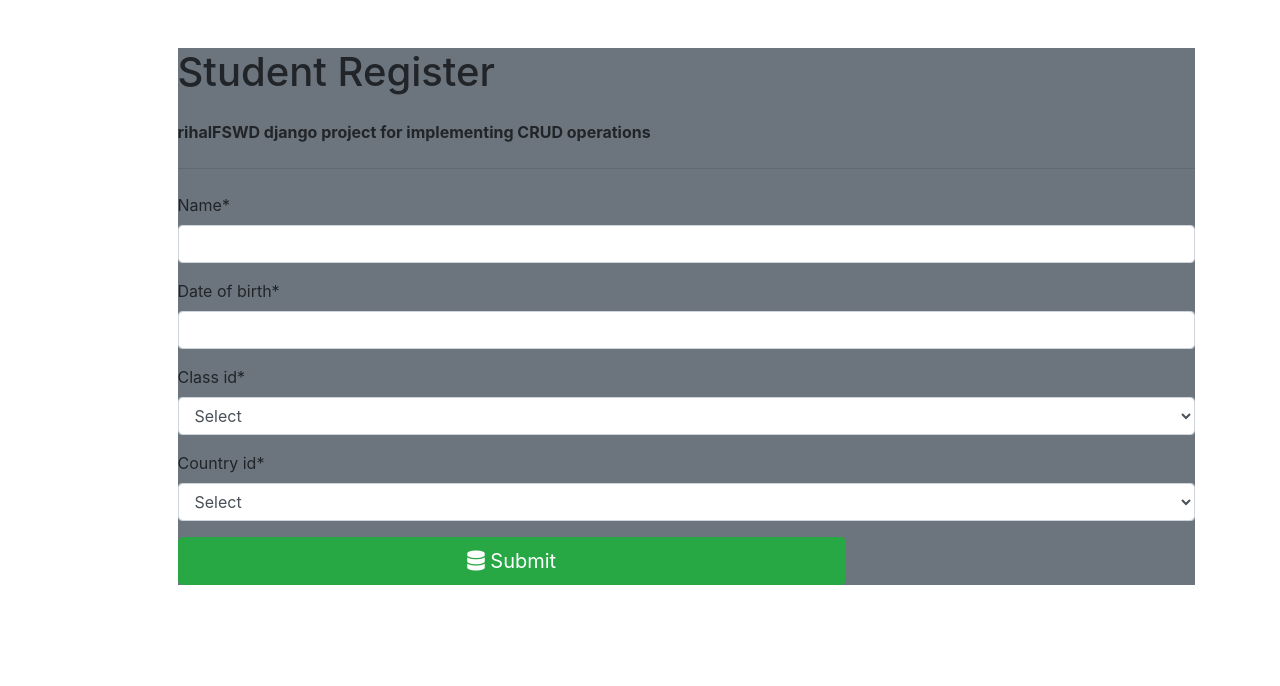
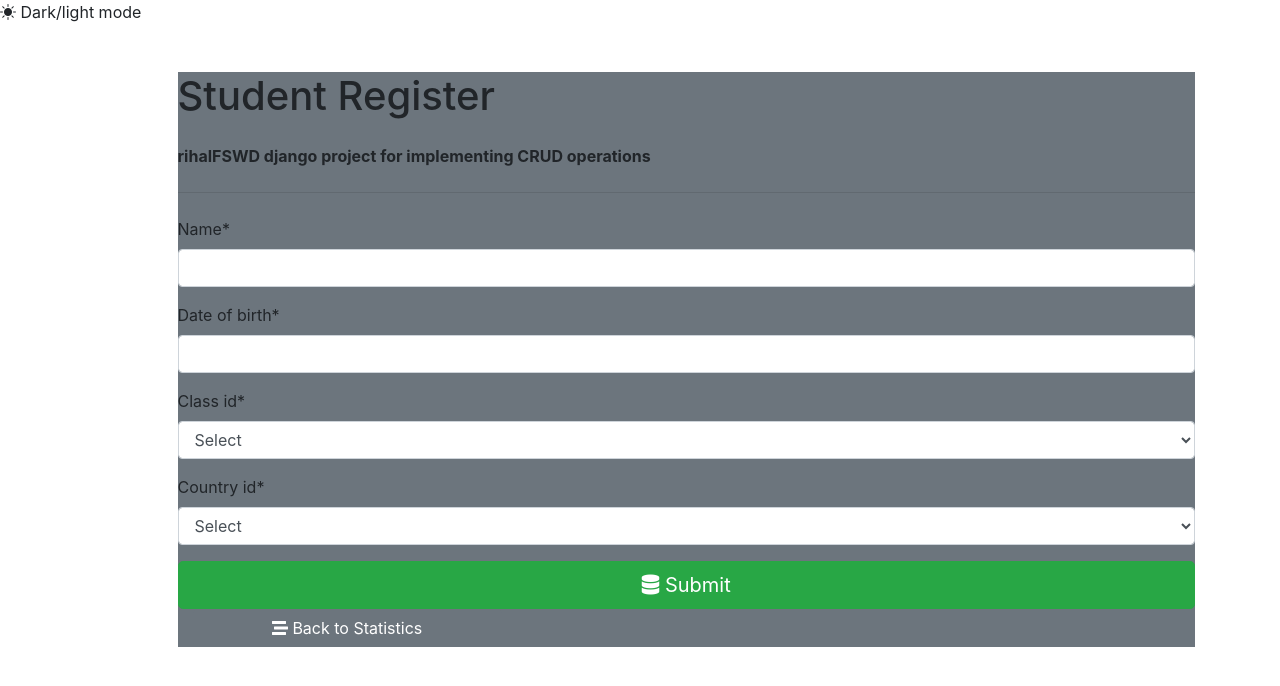
Before and after one commit to balqeess/rihalProject, a Django app: page /student/ in a window 1280 px wide. Shown: the top 686 px of the page. Run offline with Django 4.2, Linux system fonts and the light colour scheme; data that the repository does not hold is empty; some libraries are stand-ins or nearby versions.

Commit message:
* add a navigation button that navigates from statistics route to form route and the other way around *fixed the display of avg_age *assigned the id to student.id in students_statistics.html

```diff
--- a/studentsAPI/forms.py
+++ b/studentsAPI/forms.py
@@ -4,7 +4,8 @@ from .models import Student
 class StudentForm(forms.ModelForm):
     class Meta:
         model = Student
-        fields = '__all__'
+        fields = ('name', 'date_of_birth', 'class_id', 'country_id')
+
 
     def __init__(self, *args, **kwargs):
         super(StudentForm,self).__init__(*args, **kwargs)
--- a/studentsAPI/models.py
+++ b/studentsAPI/models.py
@@ -30,7 +30,6 @@ class Student(models.Model):
     date_of_birth = models.DateField(null=True)
     createdDate = models.DateTimeField(auto_now_add=True, null=True)
     modifiedDate = models.DateTimeField(auto_now=True, null=True)
-
     class_id = models.ForeignKey(Class, null=True, on_delete=models.SET_NULL)
     country_id = models.ForeignKey(Country, null=True,  on_delete=models.SET_NULL)
 
--- a/studentsAPI/templates/studentsAPI/base.html
+++ b/studentsAPI/templates/studentsAPI/base.html
@@ -6,20 +6,26 @@
     <meta name="viewport" content="width=device-width, initial-scale=1.0">
     <meta http-equiv="X-UA-Compatible" content="ie=edge">
     <title>Student Register</title>
+
     <link rel="stylesheet" href="https://stackpath.bootstrapcdn.com/bootstrap/4.3.1/css/bootstrap.min.css"
         integrity="sha384-ggOyR0iXCbMQv3Xipma34MD+dH/1fQ784/j6cY/iJTQUOhcWr7x9JvoRxT2MZw1T" crossorigin="anonymous">
-    <link rel="stylesheet" href="https://cdnjs.cloudflare.com/ajax/libs/font-awesome/5.11.2/css/all.min.css">
-    <link rel="stylesheet" href="https://cdn.jsdelivr.net/npm/bootstrap-icons@1.3.0/font/bootstrap-icons.css" />
+
+    <link rel="stylesheet" href="https://cdnjs.cloudflare.com/ajax/libs/font-awesome/5.15.3/css/all.min.css">
+    <link rel="stylesheet" href="https://cdn.jsdelivr.net/npm/bootstrap-icons@1.3.0/font/bootstrap-icons.css">
 </head>
 <body>
+    <i class="bi bi-brightness-high-fill bi-10x" id="toggleDark"></i> Dark/light mode
     <div class="container">
         <div class="col-md-13 offset-md-1 mt-5">
             <div class="hero bg-secondary">
                 <h1 class="mb-4" >Student Register </h1>
                 <p class="font-weight-bold">rihalFSWD django project for implementing CRUD operations</p>
                 <hr class="my-4">
-    {% block content %}
-    {% endblock content %}
+                {% block content %}
+                {% endblock content %}
+            </div>
+        </div>
+    </div>
     <script src="https://code.jquery.com/jquery-3.3.1.slim.min.js"
         integrity="sha384-q8i/X+965DzO0rT7abK41JStQIAqVgRVzpbzo5smXKp4YfRvH+8abtTE1Pi6jizo"
         crossorigin="anonymous"></script>
@@ -29,5 +35,27 @@
     <script src="https://stackpath.bootstrapcdn.com/bootstrap/4.3.1/js/bootstrap.min.js"
     integrity="sha384-JjSmVgyd0p3pXB1rRibZUAYoIIy6OrQ6VrjIEaFf/nJGzIxFDsf4x0xIM+B07jRM"
         crossorigin="anonymous"></script>
+
+
+        <script>
+            const toggle = document.getElementById('toggleDark');
+            const body = document.querySelector('body');
+
+            toggle.addEventListener('click', function(){
+                this.classList.toggle('bi-moon');
+                if(this.classList.toggle('bi-brightness-high-fill')){
+                    body.style.background = 'white';
+                    body.style.color = 'black';
+                    body.style.transition = '2s';
+
+                }else{
+                    body.style.background = 'black';
+                    body.style.color = 'white';
+                    body.style.transition = '2s';
+
+
+                }
+            });
+        </script>
 </body>
 </html>
--- a/studentsAPI/templates/studentsAPI/students_form.html
+++ b/studentsAPI/templates/studentsAPI/students_form.html
@@ -4,10 +4,16 @@
     <form action="" method="post" autocomplete="off">
         {% csrf_token %}
         {{form|crispy}}
-    <div class="row">
-        <div class="col-md-8">
+
+
                     <button type="submit" class="btn btn-success btn-block btn-lg"><i class="fas fa-database"></i>
                         Submit</button>
+
+                <div class="col-md-4">
+                    <a href="{% url 'students_statistics' %}" class="btn btn-secondary btn-block btn">
+                        <i class="fas fa-stream"></i> Back to Statistics
+                    </a>
                 </div>
+
     </form>
 {% endblock content %}
--- a/studentsAPI/views.py
+++ b/studentsAPI/views.py
@@ -9,29 +9,38 @@ def students_statistics(request):
     # Get the data from the viewset actions
     students_count_by_class = ClassViewSet.as_view({'get': 'count_of_students_per_class'})(request).data
     students_count_by_country = CountryViewSet.as_view({'get': 'count_of_students_per_country'})(request).data
-    avg_age = StudentViewSet.as_view({'get': 'avg_age_of_students'})(request).data
+    avg_age = int(StudentViewSet.as_view({'get': 'avg_age_of_students'})(request).data)
     context = {
         'students_count_by_class': students_count_by_class,
         'students_count_by_country': students_count_by_country,
         'avg_age': avg_age,
-        'students_list': Student.objects.all()
+        'students_statistics': Student.objects.all()
     }
     return render(request,"studentsAPI/students_statistics.html",context)
 
-def students_form(request, id=0):# if insert operation we have not provided id the id will be zero
+def students_form(request):# if insert operation we have not provided id the id will be zero
+    if request.method == "GET":
+        form = StudentForm()
+        return render(request,"studentsAPI/students_form.html", {'form':form})
+    else:
+        form = StudentForm(request.POST)
+        if form.is_valid():
+            form.save()
+        return redirect('/student/statistics')
+#def students_form(request, id=0):# if insert operation we have not provided id the id will be zero
     if request.method == "GET": #GET REQUEST
         if id==0: # we will have insert operation
             form = StudentForm()
         else: # if it is an update operation
-            employee = Student.objects.get(pk=id)
-            form = StudentForm(instance=employee)
+            student = Student.objects.get(pk=id)
+            form = StudentForm(instance=student)
         return render(request, "studentsAPI/students_form.html", {'form': form})
     else:# POST OPERATION WILL BE HANDLED HERE
         if id == 0: #INSERT
             form = StudentForm(request.POST)
         else: #UPADTE
-            employee = Student.objects.get(pk=id)
-            form = StudentForm(request.POST, instance = employee) #the first paraemter passes the info from the form
+            student = Student.objects.get(pk=id)
+            form = StudentForm(request.POST, instance = student) #the first paraemter passes the info from the form
             # the 2nd parameter we have the employee object which has the data from the DB which is to be updated with
             #the first parameter
 
@@ -46,5 +55,5 @@ def students_form(request, id=0):# if insert operation we have not provided id t
 
 def students_delete(request,id):
     student = Student.objects.get(pk=id)
-    Student.delete()
+    student.delete()
     return redirect('/student/statistics')
```
Also changed, not shown: studentsAPI/templates/studentsAPI/students_statistics.html (+9 -4 lines). Lines whose indentation alone changed are shown as unchanged.
